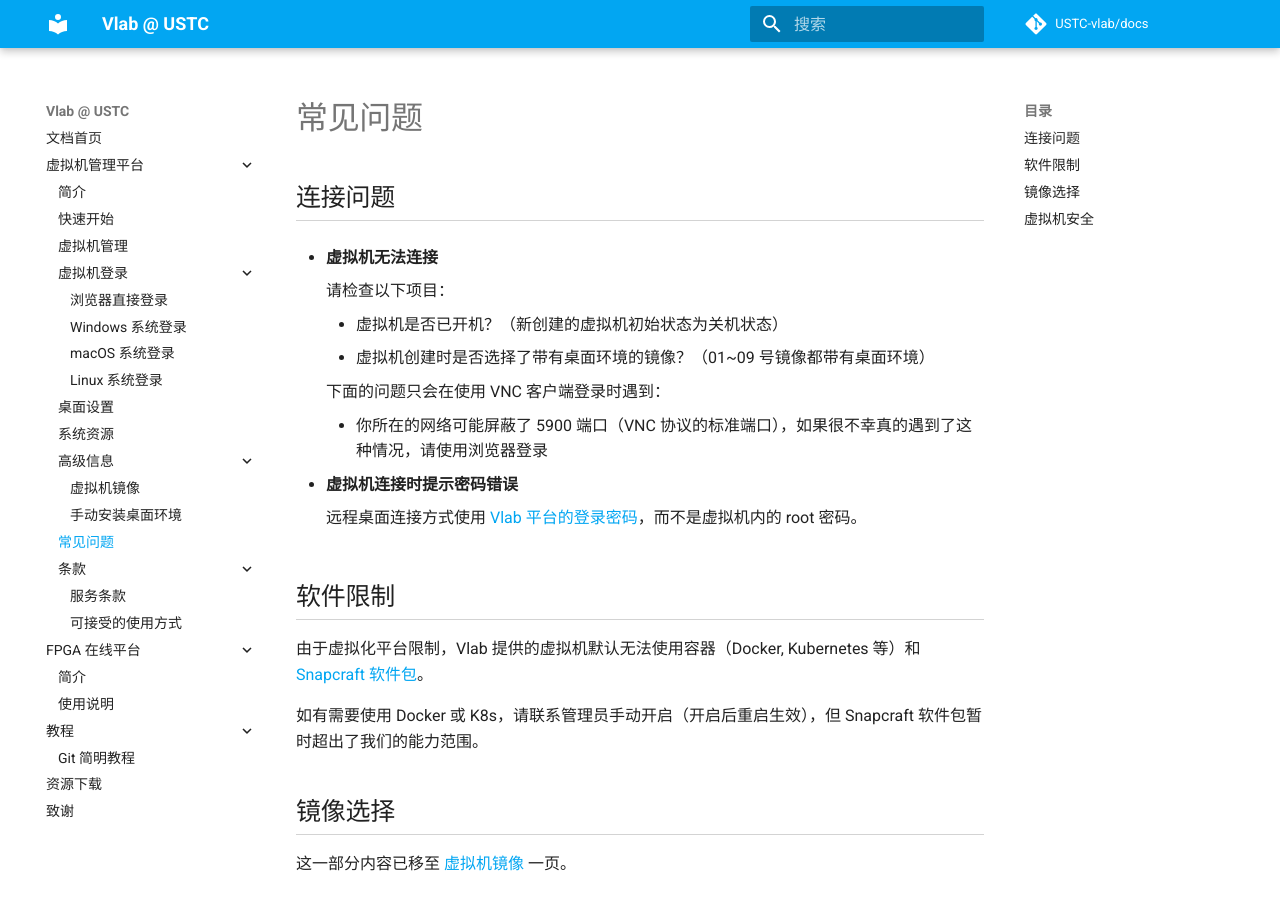
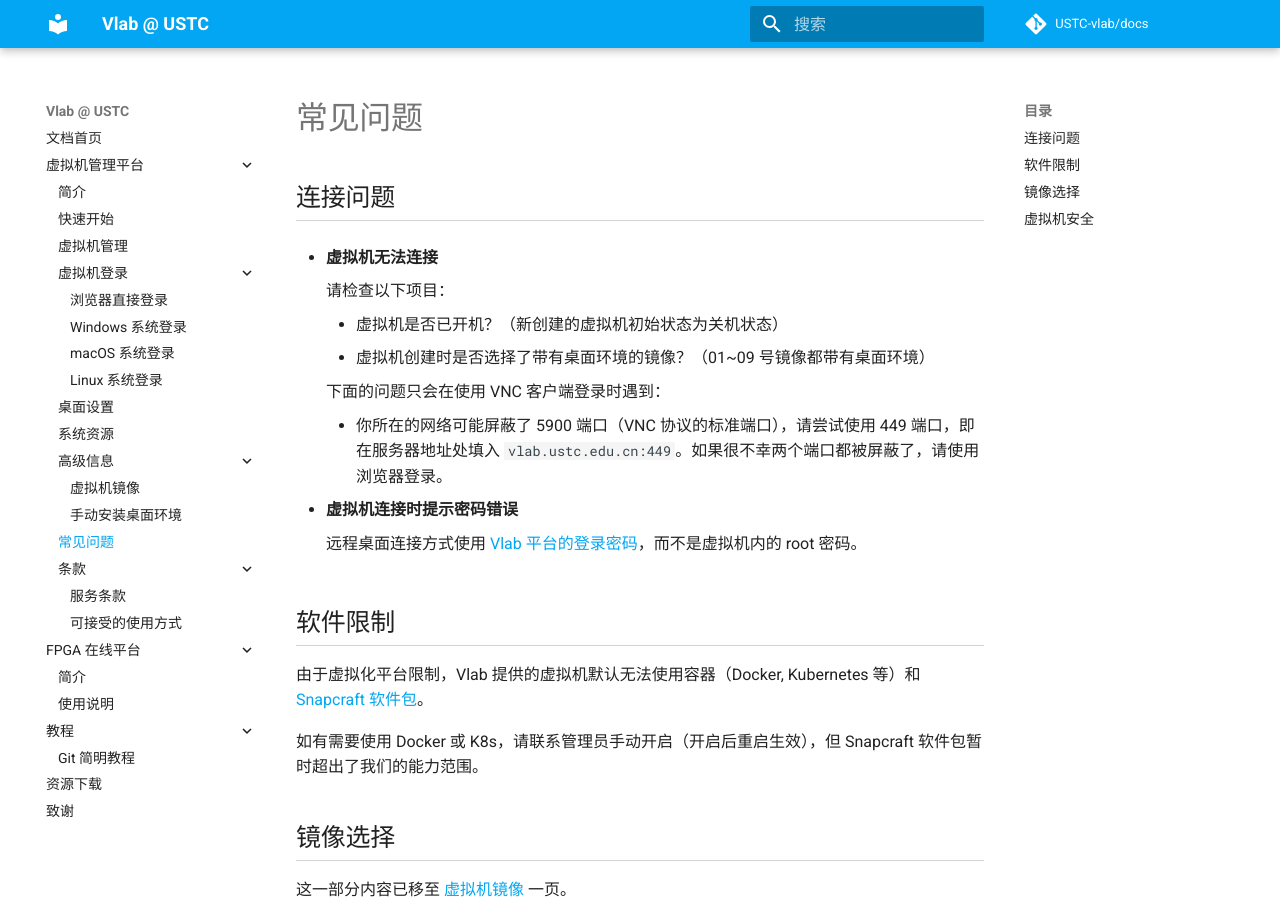
Before and after one commit to USTC-vlab/docs, an MkDocs documentation site: the page built from docs/vm/faq.md, in a window 1280 px wide and 900 px high. Built offline with MkDocs 1.6.1 and Material for MkDocs 9.7.7, drawn with Linux system fonts in a browser that asks for light colours; comment, search, counter and statistics services are not loaded.

Commit message:
Enable VNC on port 449

```diff
--- a/docs/vm/faq.md
+++ b/docs/vm/faq.md
@@ -11,7 +11,7 @@
 
     下面的问题只会在使用 VNC 客户端登录时遇到：
 
-    - 你所在的网络可能屏蔽了 5900 端口（VNC 协议的标准端口），如果很不幸真的遇到了这种情况，请使用浏览器登录
+    - 你所在的网络可能屏蔽了 5900 端口（VNC 协议的标准端口），请尝试使用 449 端口，即在服务器地址处填入 `vlab.ustc.edu.cn:449`。如果很不幸两个端口都被屏蔽了，请使用浏览器登录。
 
 - **虚拟机连接时提示密码错误**
 
```
